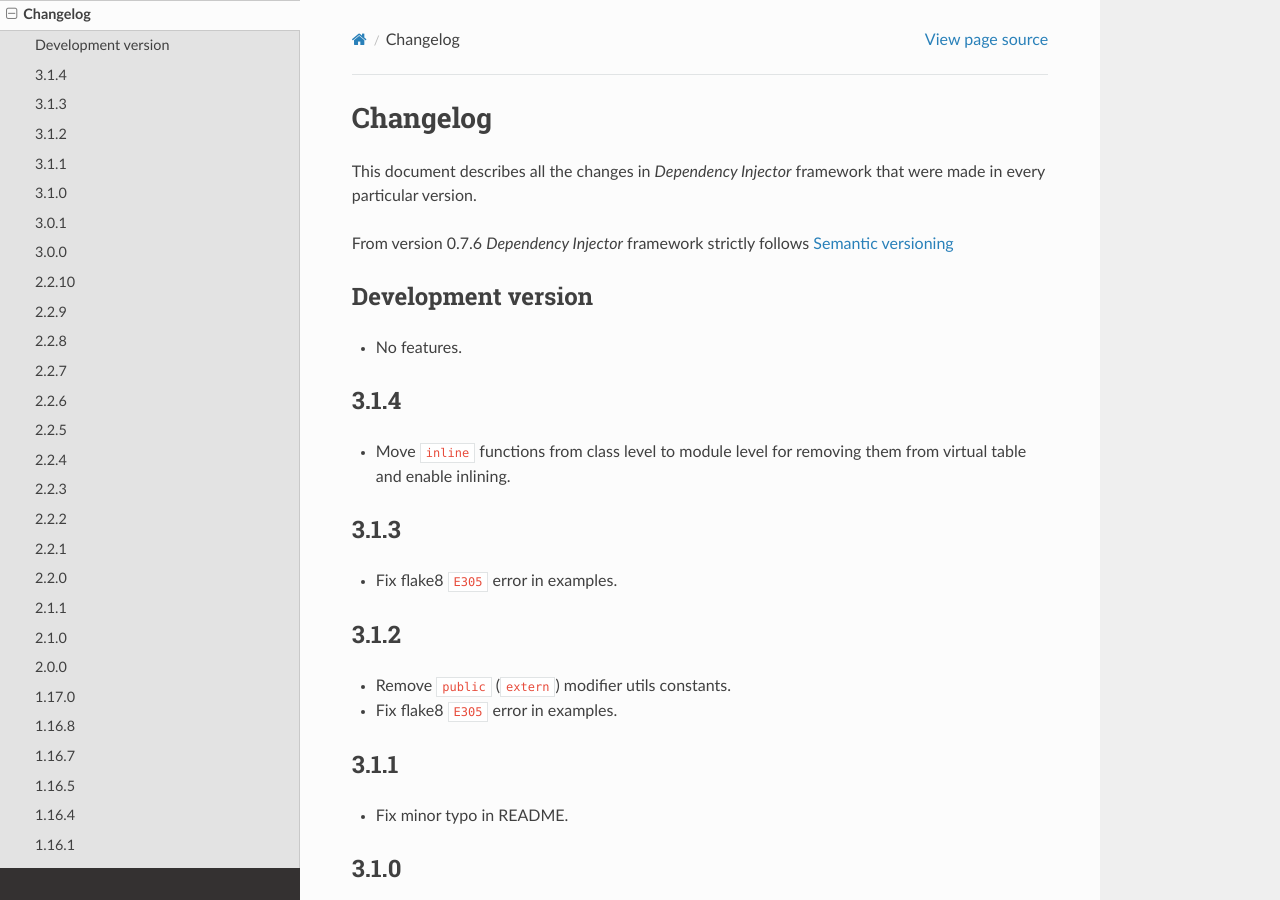
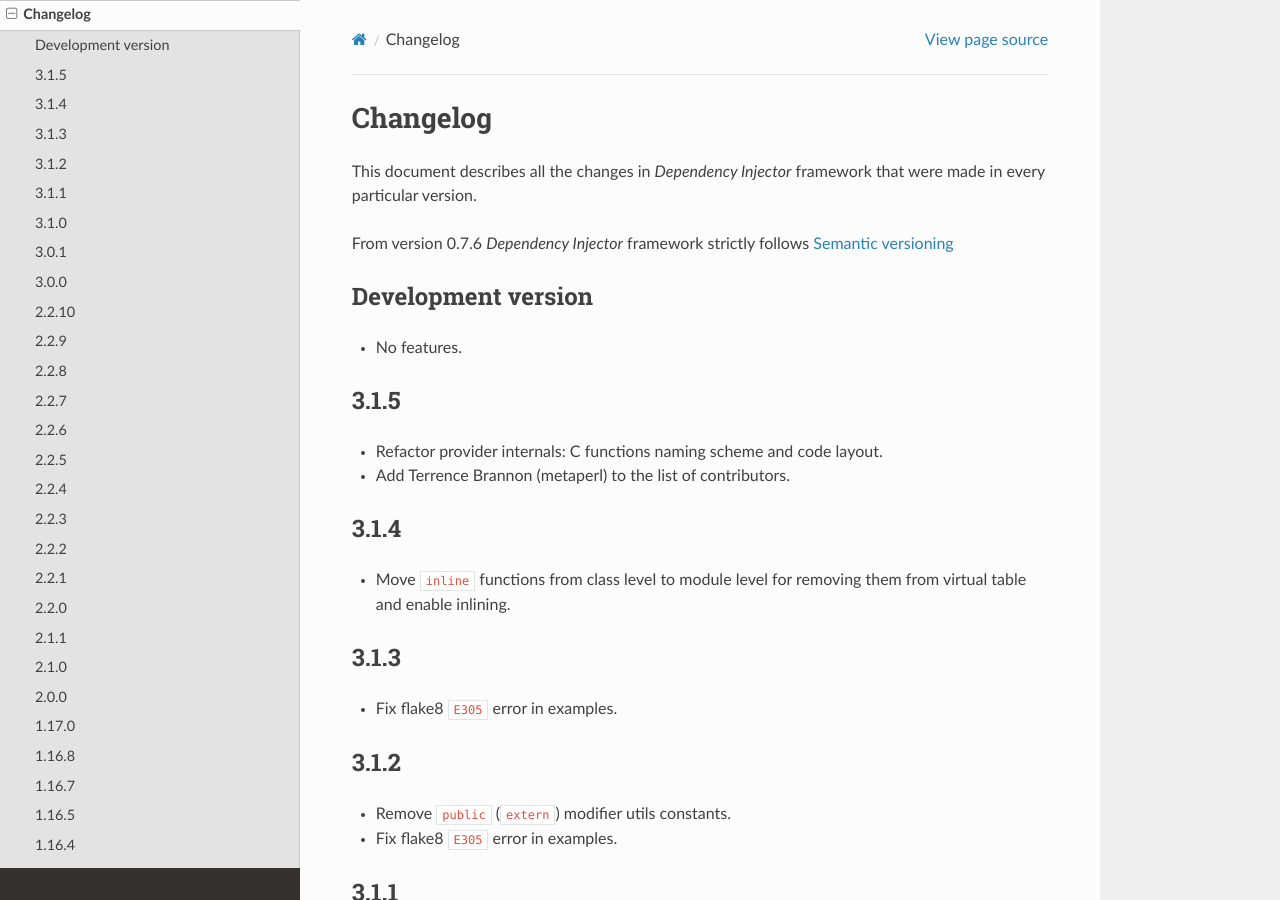
Before and after one commit to ets-labs/python-dependency-injector, a Sphinx documentation site: the page built from docs/main/changelog.rst, in a window 1280 px wide and 900 px high. Built offline with Sphinx 7.4.7 and the Read the Docs theme 2.0.0, drawn with Linux system fonts in a browser that asks for light colours.

Commit message:
Add changelog for version 3.1.5

```diff
--- a/docs/main/changelog.rst
+++ b/docs/main/changelog.rst
@@ -10,6 +10,11 @@ follows `Semantic versioning`_
 Development version
 -------------------
 - No features.
+
+3.1.5
+-----
+- Refactor provider internals: C functions naming scheme and code layout.
+- Add Terrence Brannon (metaperl) to the list of contributors.
 
 3.1.4
 -----
```
